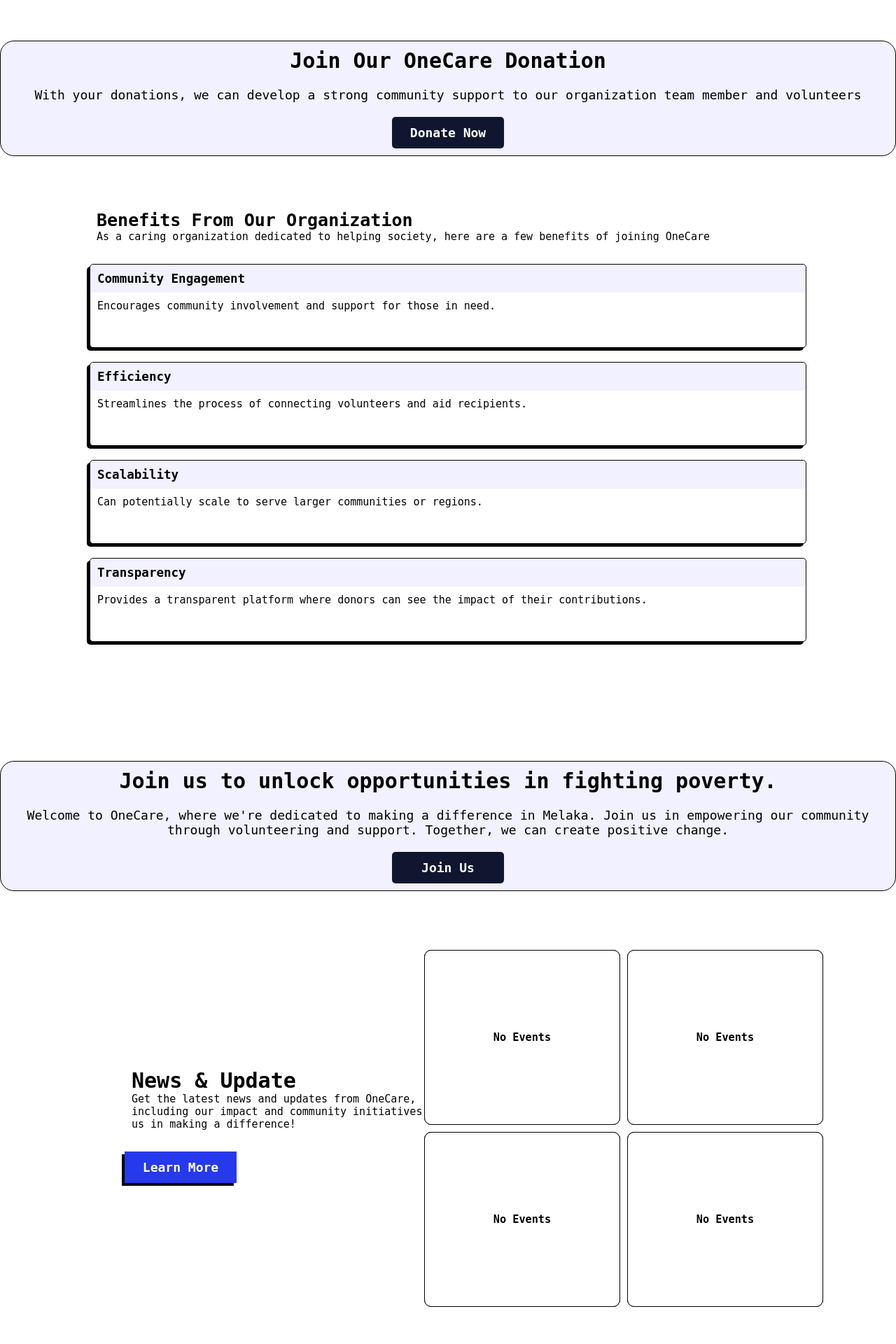
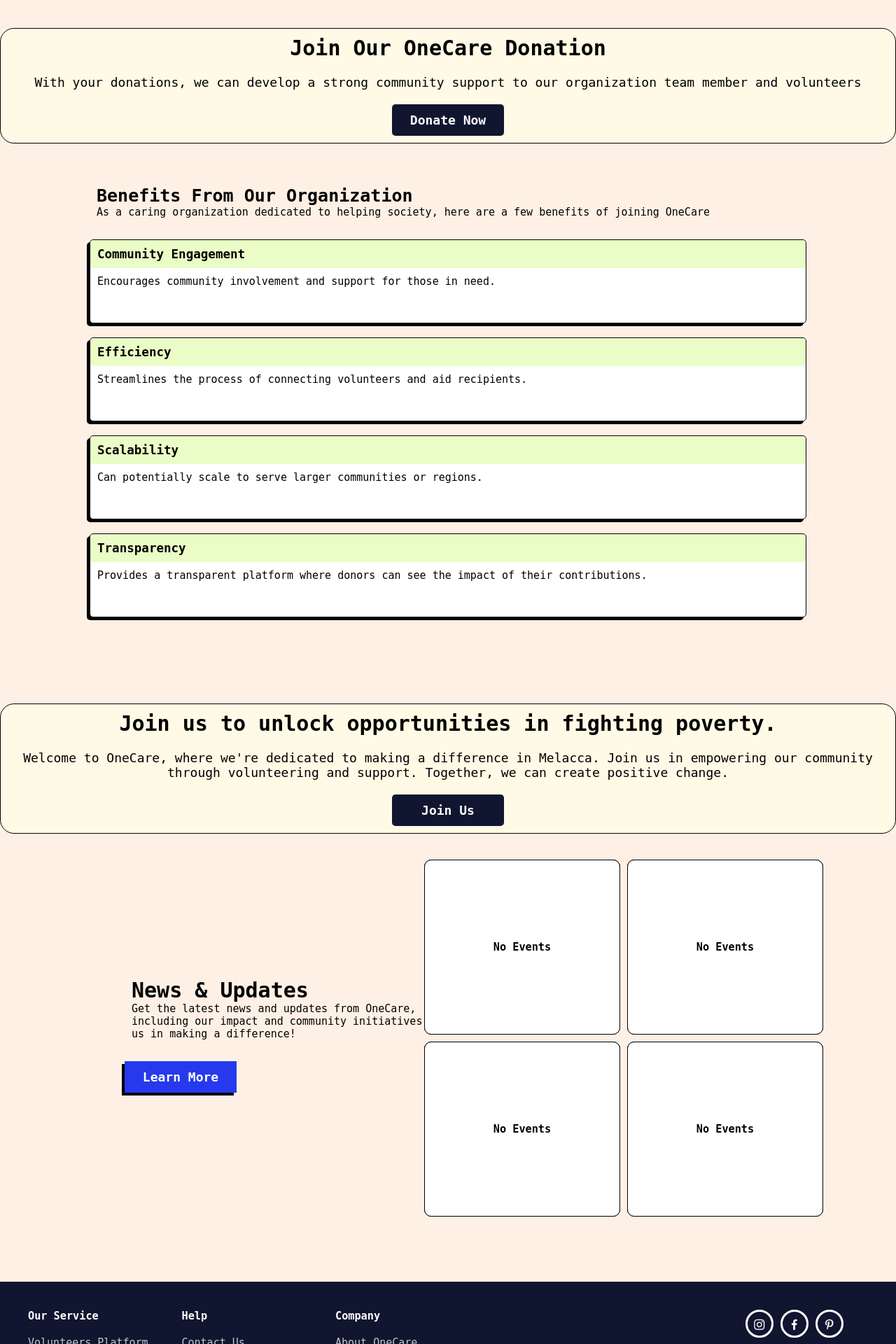
Before and after one commit to IamDanishImran/onecare, a PHP site: page / in a window 1280 px wide. Shown: the part 1720-3640 px from the top of the page at 70% size. Run offline with PHP 8.4, Linux system fonts and the light colour scheme.

Commit message:
Modified by Imran

```diff
--- a/CssFiles/about.css
+++ b/CssFiles/about.css
@@ -12,7 +12,7 @@
     height: 100vh;
     width: auto;
     padding: 0 10%;
-    background-color: #304059;
+    background-color: #fff0e5;
 }
 
 .intro-Content {
@@ -23,7 +23,7 @@
 }
 
 .intro  {
-    color: #fff;
+    color: #000000;
     width: 60%;
 }
 
--- a/CssFiles/feedback.css
+++ b/CssFiles/feedback.css
@@ -1,5 +1,5 @@
 body{
-    background-color: red;
+    box-sizing: border-box;
     padding: 0px;
     margin: 0;
 }
--- a/CssFiles/footer.css
+++ b/CssFiles/footer.css
@@ -19,6 +19,8 @@
 
 .FooterCol h3 {
     padding: 10px;
+    color: #fff;
+    font-weight: bold;
 }
 
 .FooterCol h4 {
@@ -27,9 +29,14 @@
 }
 
 .FooterCol a {
-    color: #fff;
+    color: #c5c5c5;
     font-size: 15px;
     text-decoration: none;
+    transition: .2s;
+}
+
+.FooterCol a:hover {
+    color: #ffffff;
 }
 
 .footerDown {
@@ -51,7 +58,6 @@
     width: 40px;
     height: 40px;
     border-radius: 50%;
-    background-color: transparent;
     border: 3px solid #fff;
     margin-left: 10px;
     display: flex;
@@ -66,6 +72,7 @@
 .iconMedia i {
     color: #ffffff;
     font-size: 20px;
+    margin-top: 4px;
 }
 
 .footerCol5, .footerCol6 {
@@ -79,7 +86,8 @@
 }
 
 .footerCol6 {
-    width: 25%;
+    margin-left: 100px;
+    width: 20%;
 }
 
 .footerBox1, .footerBox2 {
--- a/CssFiles/header.css
+++ b/CssFiles/header.css
@@ -1,4 +1,5 @@
 /* --------- Navigator Section --------- */
+
 nav {
     width: 100%;
     display: flex;
@@ -6,7 +7,7 @@ nav {
     justify-content: space-between;
     padding: 15px 20px;
     background-color: transparent;
-    color: #fff;
+    color: #000000;
 }
 
 .logo {
@@ -33,13 +34,13 @@ nav ul li {
 nav ul li a {
     text-decoration: none;
     font-size: 16px;
-    color: #fff;
+    color: #000000;
     font-weight: 500;
     transition: color 0.2s;
 }
 
 nav ul li a:hover {
-    color: #1da4e8;
+    color: #545454;
 }
 
 .btn-sign {
@@ -71,3 +72,9 @@ nav ul li a:hover {
     text-align: center;
     line-height: 35px;
 }
+
+.btn-sign a:hover {
+    color: #b3b3b3;
+}
+
+/* ---- Animation ----- */
--- a/CssFiles/index.css
+++ b/CssFiles/index.css
@@ -229,58 +203,12 @@
     height: 450px;
 }
 
-/* ------------- Donation Section ------------ */
-#donation {
-    background-color: #fff;
-    width: auto;
-    height: 25vh;
-    display: flex;
-    justify-content: center;
-    align-items: center;
-}
-
-#donation-section {
-    text-align: center;
-    padding: 10px;
-    background-color: #f1f1ff;
-    font-size: 18px;
-    border: 1px solid #000;
-    border-radius: 20px;
-    width: 1400px;
-}
-
-#donation-section h1 {
-    font-size: 30px;
-}
-
-#btn-donate {
-    padding: 10px 20px;
-    border: 1px solid transparent;
-    border-radius: 5px;
-    align-items: center;
-    font-weight: bold;
-    font-size: 18px;
-    width: 160px;
-    height: 45px;
-    color: #fffae5;
-    background-color: #10162f;
-    border: 1px solid transparent;
-    cursor: pointer;
-    transition: .2s;
-}
-
-#btn-donate:hover {
-    background-color: #3c3f52;
-    border: 1px solid transparent;
-}
-
-
 /* --------------- Benefits Section --------------- */
 .benefits {
     display: flex;
     justify-content: center;
     align-items: center;
-    background-color: #fff;
+    background-color: #fff0e5;
     height: 100vh;
     width: auto;
 }
@@ -318,7 +246,7 @@
 }
 
 .TitleBene {
-    background-color: #f1f1ff;
+    background-color: #eafdc6;
     padding: 10px;
     font-size: 15px;
     border-radius: 5px;
@@ -329,56 +257,6 @@
     font-size: 15px;
 }
 
-/* --------- Volunteer Section ------------ */
-#volunteer {
-    background-color: #fff;
-    width: auto;
-    height: 35vh;
-    display: flex;
-    justify-content: center;
-    align-items: center;
-    padding: 20px 0px 20px 0px;
-}
-
-#volunteer-section {
-    text-align: center;
-    padding: 10px;
-    background-color: #f1f1ff;
-    font-size: 18px;
-    border: 1px solid #000;
-    border-radius: 20px;
-    width: 1400px;
-}
-
-#volunteer-section h1 {
-    font-size: 30px;
-}
-
-#btn-volunteer {
-    padding: 10px 20px;
-    border: 1px solid transparent;
-    border-radius: 5px;
-    align-items: center;
-    font-weight: bold;
-    font-size: 18px;
-    width: 160px;
-    height: 45px;
-    color: #fffae5;
-    background-color: #10162f;
-    border: 1px solid transparent;
-    cursor: pointer;
-    transition: .2s;
-}
-
-#link {
-    color: #fff;
-}
-
-#btn-volunteer:hover {
-    background-color: #3c3f52;
-    border: 1px solid transparent;
-}
-
 /* -------------- News Section ------------ */
 .news {
     height: 80vh;
@@ -386,7 +264,7 @@
     display: flex;
     justify-content: center;
     align-items: center;
-    background-color: #fff;
+    background-color: #fff0e5;
 }
 
 .NewsColumn {
@@ -415,25 +293,6 @@
 
 .NewsTitle p {
     font-size: 15px;
-}
-
-.NewsButton {
-    margin-top: 20px;
-    align-items: center;
-    font-weight: bold;
-    font-size: 18px;
-    width: 160px;
-    height: 45px;
-    color: #fff;
-    background-color: #2639ed;
-    box-shadow: -4px 4px #000;
-    border: 2px solid transparent;
-    cursor: pointer;
-    transition: .2s;
-}
-
-.NewsButton:hover {
-    box-shadow: -8px 8px #000;
 }
 
 .NewsTwo {
@@ -479,3 +338,84 @@
     box-shadow: -4px 4px #000;
     margin: 0px 0px 0px 0px;
 }
+
+/* --- Buttons & Links ---- */
+/* --- Blue Button --- */
+.Btn-Blue {
+    margin-top: 20px;
+    align-items: center;
+    font-weight: bold;
+    font-size: 18px;
+    width: 160px;
+    height: 45px;
+    color: #fff;
+    background-color: #2639ed;
+    box-shadow: -4px 4px #000;
+    border: 2px solid transparent;
+    cursor: pointer;
+    transition: .2s;
+}
+
+.Btn-Blue:hover {
+    box-shadow: -8px 8px #000;
+}
+
+/* --- Dark Button ---*/
+.Btn-Dark {
+    padding: 10px 20px;
+    border: 1px solid transparent;
+    border-radius: 5px;
+    align-items: center;
+    font-weight: bold;
+    font-size: 18px;
+    width: 160px;
+    height: 45px;
+    color: #fffae5;
+    background-color: #10162f;
+    border: 1px solid transparent;
+    cursor: pointer;
+    transition: .2s;
+}
+
+.Btn-Dark:hover {
+    background-color: #3c3f52;
+    border: 1px solid transparent;
+}
+
+#link {
+    color: #fff;
+}
+
+/* ------------- Column Section ------------ */
+.columnInfo {
+    background-color: #fff0e5;
+    width: auto;
+    height: auto;
+    display: flex;
+    justify-content: center;
+    align-items: center;
+}
+
+.columnWrapper {
+    text-align: center;
+    padding: 10px;
+    background-color: #fffae5;
+    font-size: 18px;
+    border: 1px solid #000;
+    border-radius: 20px;
+    width: 1400px;
+}
+
+.columnWrapper h1 {
+    font-size: 30px;
+}
+
+/* ------ Animation ------ */
+@keyframes fadeInAnimation {
+    from {
+        opacity: 0;
+    }
+    to {
+        opacity: 1;
+    }
+}
--- a/aboutus.php
+++ b/aboutus.php
@@ -34,7 +34,7 @@
             <div class="PurposeWrapper">
                 <div class="PurposeOne Purpose">
                     <h1>Our History</h1>
-                    <p>When we started Codecademy, our goal was to give anyone in the
+                    <p>When we started OneCare, our goal was to give anyone in the
                         world the ability to learn the skills they'd need to succeed in
                         the 21st century. We set out to create a new, interactive way of
                         learning — making it engaging, flexible, and accessible for as many
@@ -48,7 +48,7 @@
                     <p>We want to create a world where anyone can build something meaningful
                         with technology, and everyone has the learning tools, resources,
                         and opportunities to do so. Code contains a world of possibilities — all
-                        that's required is the curiosity and drive to learn. At Codecademy, we are
+                        that's required is the curiosity and drive to learn. At OneCare, we are
                         committed to empowering all people, regardless of where they are in their
                         coding journeys, to continue to learn, grow, and make an impact on the world
                         around them.
--- a/footer.php
+++ b/footer.php
@@ -13,17 +13,18 @@
         <footer class="footer">
             <article class="footerUp">
                 <div class="footerCol1 FooterCol">
-                    <h3><a href="signupVol.php">Become Member</a></h3>
-                    <h3><a href="feedback.php">Send Us Feedback</a></h3>
-                    <h3><a href="volunteer.php">Volunteers Platform</a></h3>
+                    <h3>Our Service</h3>
+                    <h4><a href="volunteer.php">Volunteers Platform</a></h4>
+                    <h4><a href="donor.php">Donation Platforms</a></h4>
                 </div>
                 <div class="footerCol2 FooterCol">
-                    <h3><a href="#">Help</a></h3>
-                    <h4><a href="#">Get Help</a></h4>
+                    <h3>Help</h3>
                     <h4><a href="mailto:imran24022004@gmail.com?subject=Contact Us Inquiry">Contact Us</a></h4>
+                    <h4><a href="tel:+60127917276">Call Us</a></h4>
+                    <h4><a href="feedback.php">Send Us Feedback</a></h4>
                 </div>
                 <div class="footerCol3 FooterCol">
-                    <h3><a href="#">Company</a></h3>
+                    <h3>Company</h3>
                     <h4><a href="aboutus.php">About OneCare</a></h4>
                     <h4><a href="newsroom.php">News & Updates</a></h4>
                 </div>
@@ -42,7 +43,7 @@
                         <p><a href="#">Terms of Use</a></p>
                     </div>
                     <div class="footerBox2">
-                        <p><a href="privacy.php">OneCare Privacy & Policy</a></p>
+                        <p><a href="privacy.php">Privacy & Policy</a></p>
                     </div>
                 </div>
             </article>
--- a/header.php
+++ b/header.php
@@ -14,7 +14,7 @@
             <ul id="nav-links">
                 <li><a href="index.php">Home</a></li>
                 <li><a href="aboutus.php">About Us</a></li>
-                <li><a href="donor.php">Donate</a></li>
+                <li><a href="donor.php">Donations</a></li>
                 <li><a href="volunteer.php">Volunteers</a></li>
                 <li><a href="newsroom.php">News & Updates</a></li>
                 <li><a href="mailto:imran24022004@gmail.com?subject=Contact Us Inquiry">Contact Us</a></li>
--- a/index.php
+++ b/index.php
@@ -22,7 +22,7 @@
                 <p>This is temporary text in a single paragraph. Perhaps it will be
                     change soon before we launch the websites, thank you.
                 </p>
-                <button class="BtnStart">Get Started</button>
+                <button class="Btn-Blue B-Start"><a href="signupVol.php" id="link">Get Started</a></button>
             </section>
             <section class="introImage">
                 <img src="media/teamIllustrator.png" alt="Intro-illustration">
@@ -52,11 +52,11 @@
     </div>
 
     <!-- About Us Section -->
-    <section id="aboutus">
-        <div id="content">
-            <section id="container-A">
-                <article id="info">
-                    <h1>Know about OneCare Platform</h1>
+    <section class="aboutus">
+        <div class="content">
+            <section class="container-A">
+                <article class="info">
+                    <h1>Know about OneCare platform</h1>
                     <p>Discover the heart and soul behind OneCare, your go-to destination for comprehensive
                         healthcare solutions and support services. In this space, we provide you
                         with an overview of who we are, what we stand for, and our mission to create meaningful
@@ -78,9 +78,9 @@
                         <p>Receiver</p>
                     </div>
                 </article>
-                <button class="btn-about"><a href="aboutus.php" id="link">Learn More</a></button>
+                <button class="Btn-Blue B-About"><a href="aboutus.php" id="link">Learn More</a></button>
             </section>
-            <section id="container-B">
+            <section class="container-B">
                 <div class="bgImage">
                     <div><img src="media/profile.jpg" alt="" id="person"></div>
                 </div>
@@ -89,13 +89,13 @@
     </section>
 
     <!-- Donation Section -->
-    <div id="donation">
-        <section id="donation-section">
+    <div class="columnInfo donation">
+        <section class="columnWrapper donation-section">
             <h1>Join Our OneCare Donation</h1>
             <br>
             <p>With your donations, we can develop a strong community support to our organization team member and volunteers</p>
             <br>
-            <button id="btn-donate"><a href="donor.php" id="link">Donate Now</a></button>
+            <button class="Btn-Dark B-Donate"><a href="donor.php" id="link">Donate Now</a></button>
         </section>
     </div>
 
@@ -141,14 +141,14 @@
         </div>
     </section>
 
-    <!-- Volunteer Section -->
-    <div id="volunteer">
-        <section id="volunteer-section">
+        <!-- Volunteer Section -->
+        <div class="columnInfo volunteer">
+        <section class="columnWrapper volunteer-section">
             <h1>Join us to unlock opportunities in fighting poverty.</h1>
             <br>
-            <p>Welcome to OneCare, where we're dedicated to making a difference in Melaka. Join us in empowering our community through volunteering and support. Together, we can create positive change.</p>
+            <p>Welcome to OneCare, where we're dedicated to making a difference in Melacca. Join us in empowering our community through volunteering and support. Together, we can create positive change.</p>
             <br>
-            <button id="btn-volunteer"><a href="volunteer.php" id="link">Join Us</a></button>
+            <button class="Btn-Dark B-Volunteer"><a href="volunteer.php" id="link">Join Us</a></button>
         </section>
     </div>
 
@@ -157,13 +157,13 @@
         <div class="NewsColumn">
             <article class="NewsOne">
                 <div class="NewsTitle">
-                    <h3>News & Update</h3>
+                    <h3>News & Updates</h3>
                     <p>Get the latest news and updates from OneCare, including our impact and
                         community initiatives. Join us in making a difference!
                     </p>
                 </div>
                 <div class="NewsBtn">
-                    <button class="NewsButton">Learn More</button>
+                    <button class="Btn-Blue B-News"><a href="newsroom.php" id="link">Learn More</a></button>
                 </div>
             </article>
             <article class="NewsTwo">
@@ -195,7 +195,3 @@
     <?php include 'footer.php'; ?>
 </body>
 </html>
-
-<!-- Notes: -->
-<!-- 1. Need to make the header responsive to devices such as Phone, Tablet and Laptop -->
-<!-- 2. Have to make buttons and any links consistence in styling. -->
```
Also changed, not shown: other parts of CssFiles/index.css (+18 -44 lines), privacy.php (+4 -4 lines), media/receiver.png (added).
